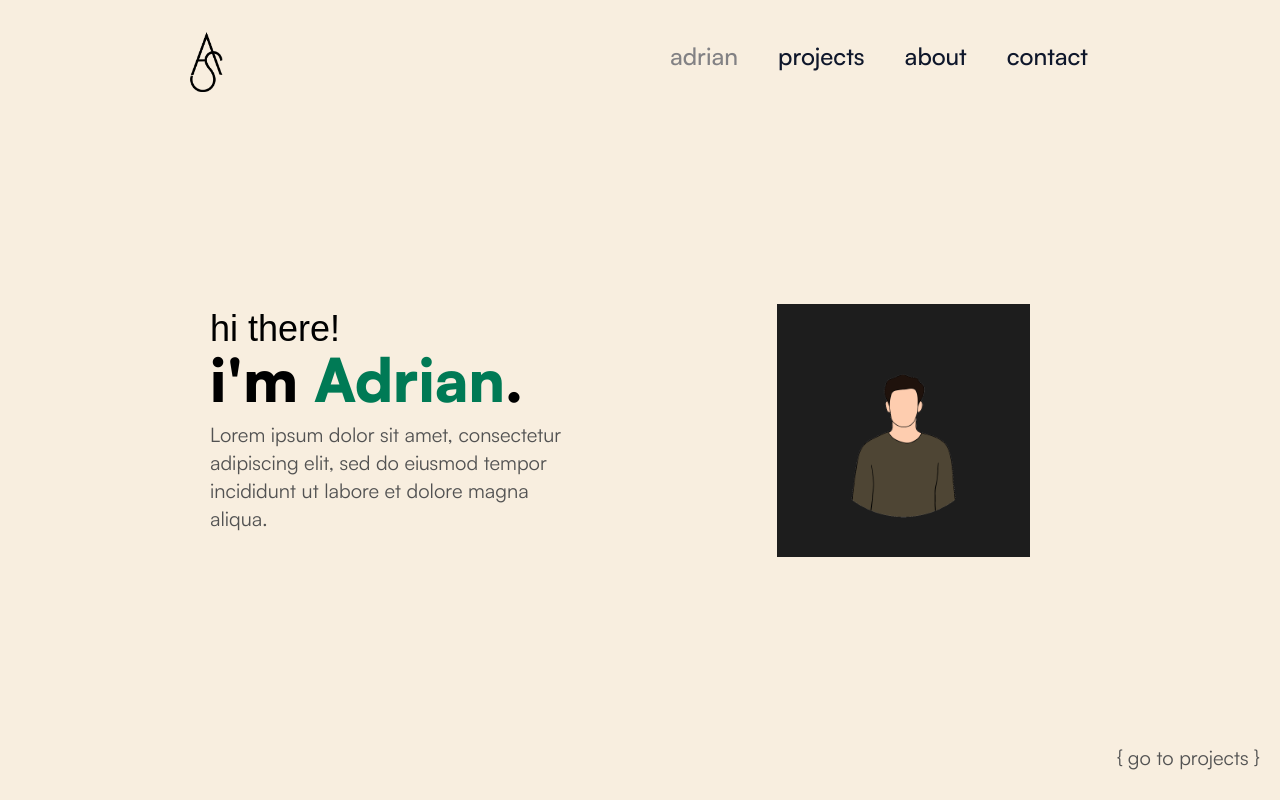
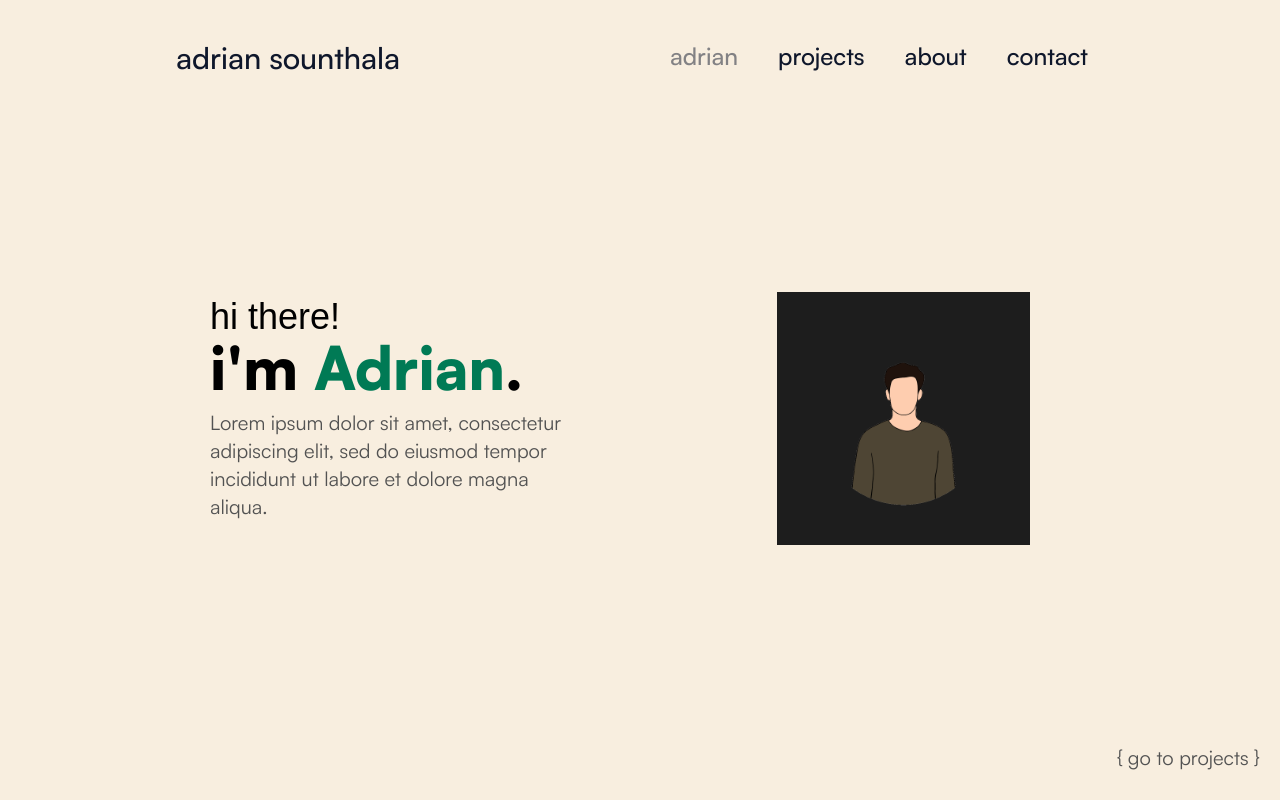
Before and after one commit to asounthala/portfolio, a React (Vite) app: page / in a window 1280 px wide. Built offline with nearby package versions, Linux system fonts and the light colour scheme; a web font is replaced by a local one.

Commit message:
Replace logo with name

```diff
--- a/src/components/ui/Navbar.jsx
+++ b/src/components/ui/Navbar.jsx
@@ -21,7 +21,9 @@ const Navbar = () => {
     <nav className='flex justify-between p-8 px-9 md:max-w-[1000px] mx-auto'>
 
       <NavLink to="/">
-        <img src="src/assets/icons/logo.svg" alt="logo" className='w-12 h-12 md:w-15 md:h-15 '/>
+        <h1 className='text-3xl pt-2 font-satoshi-medium text-slate-900 hover:underline'>
+          adrian sounthala
+        </h1>
       </NavLink>
 
       {isMobile ? <HamburgerMenu /> :
```
